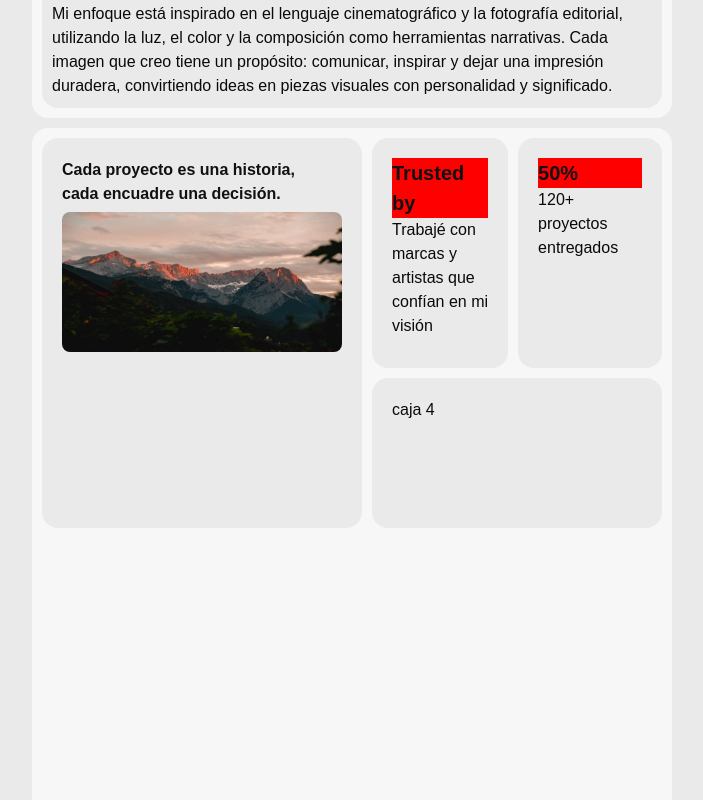
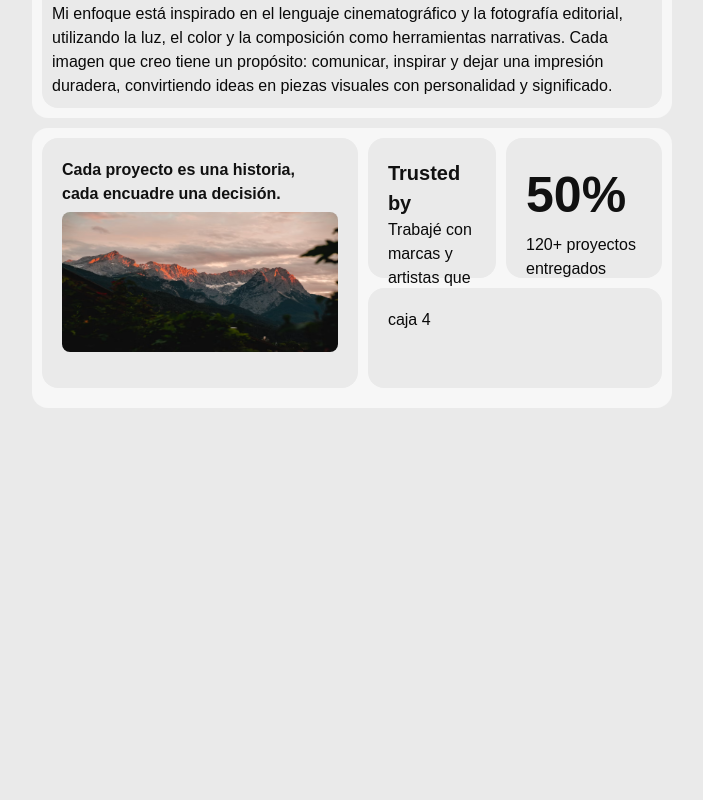
Before and after one commit to fedebarrazaa/photographer-project, a React (Vite) app: page /perfil in a window 1280 px wide. Shown: the part 880-1680 px from the top of the page, without its empty margins (288-991 px from the left). After the commit the page ends 1298 px from the top, so only its background shows below. Built offline with nearby package versions, Linux system fonts and the light colour scheme.

Commit message:
new changes

```diff
--- a/src/pages/home/pagePerfil.tsx
+++ b/src/pages/home/pagePerfil.tsx
@@ -54,7 +54,7 @@ export function DesingPagePerfil(){
                 <p className={style.text_box2_p}> Trabajé con marcas y artistas que confían en mi visión</p>
             </div>
             <div className={style.box_3}>
-                <h2 className={style.text_box2}> 50% </h2>
+                <h2 className={style.text_box3}> 50% </h2>
                 <p className={style.text_box2_p}> 120+ proyectos entregados</p>
             </div>
             <div className={style.box_4}> caja 4</div>
--- a/src/styles/perfil.module.css
+++ b/src/styles/perfil.module.css
@@ -81,12 +81,16 @@
 
     display: grid;
     grid-gap: 10px;
-    grid-template-rows: 230px 150px 200px 200px;
+    grid-template-rows: 230px 150px 150px 200px;
     flex-direction: column;
 }
 @media (min-width: 900px) {
     .section_box  {
       width: 50%;
+      grid-template-rows: 140px 100px 140px 140px;
+      height: 280px;
+      margin-bottom: 10px;
+
     }
 }
 
@@ -152,8 +156,10 @@
     transform: scale(1.02);
 }
 
-.text_box2 {
-    background-color: red;
+.text_box3 {
+    font-size: 50px;
+    font-weight: bold;
+    color: #111111;
 
 }
 
```
